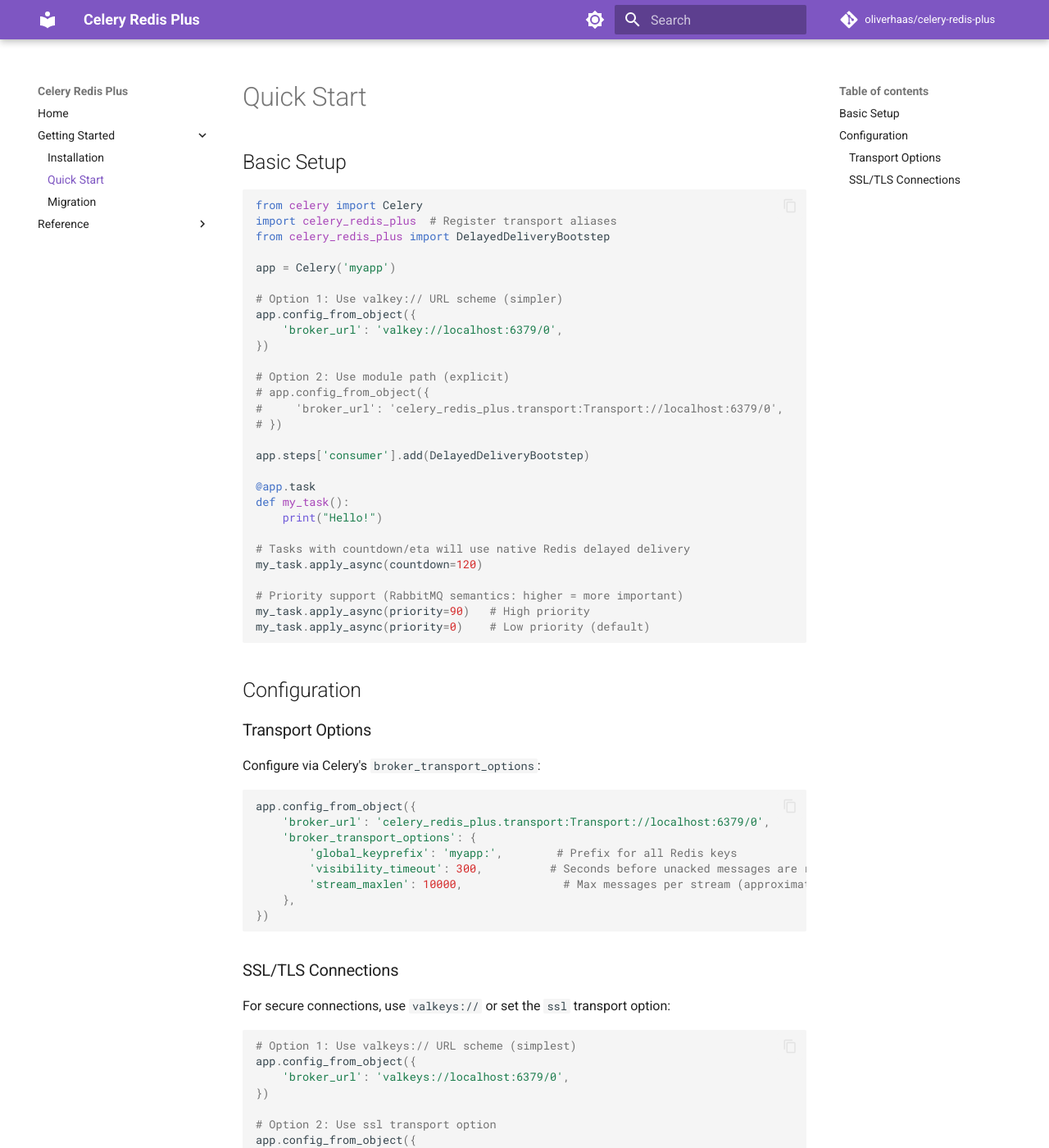
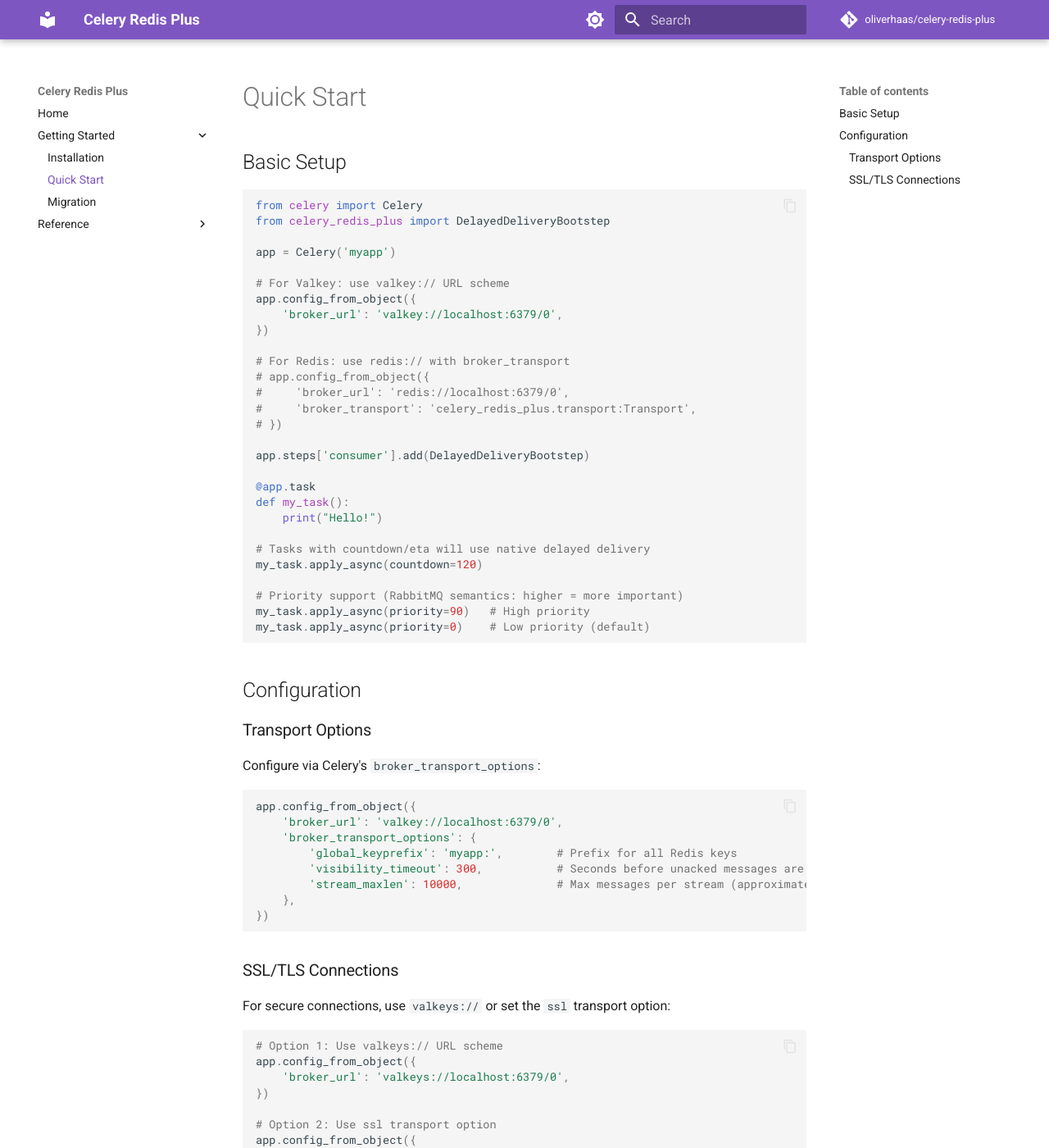
Before and after one commit to oliverhaas/celery-redis-plus, an MkDocs documentation site: the page built from docs/getting-started/quickstart.md, in a window 1280 px wide and 1400 px high. Shown: the whole window at 82% size. Built offline with MkDocs 1.6.1 and Material for MkDocs 9.7.7, drawn with Linux system fonts in a browser that asks for light colours; comment, search, counter and statistics services are not loaded; the version menu is left out.

Commit message:
Simplify transport configuration in docs
- Remove awkward redis+celery-redis-plus URL scheme
- Use valkey:// for Valkey, redis:// + broker_transport for Redis
- Prefer Valkey examples (open source) over Redis

````diff
--- a/docs/getting-started/quickstart.md
+++ b/docs/getting-started/quickstart.md
@@ -4,19 +4,19 @@
 
 ```python
 from celery import Celery
-import celery_redis_plus  # Register transport aliases
 from celery_redis_plus import DelayedDeliveryBootstep
 
 app = Celery('myapp')
 
-# Option 1: Use valkey:// URL scheme (simpler)
+# For Valkey: use valkey:// URL scheme
 app.config_from_object({
     'broker_url': 'valkey://localhost:6379/0',
 })
 
-# Option 2: Use module path (explicit)
+# For Redis: use redis:// with broker_transport
 # app.config_from_object({
-#     'broker_url': 'celery_redis_plus.transport:Transport://localhost:6379/0',
+#     'broker_url': 'redis://localhost:6379/0',
+#     'broker_transport': 'celery_redis_plus.transport:Transport',
 # })
 
 app.steps['consumer'].add(DelayedDeliveryBootstep)
@@ -41,11 +41,11 @@
 
 ```python
 app.config_from_object({
-    'broker_url': 'celery_redis_plus.transport:Transport://localhost:6379/0',
+    'broker_url': 'valkey://localhost:6379/0',
     'broker_transport_options': {
         'global_keyprefix': 'myapp:',        # Prefix for all Redis keys
-        'visibility_timeout': 300,          # Seconds before unacked messages are reclaimed
-        'stream_maxlen': 10000,               # Max messages per stream (approximate)
+        'visibility_timeout': 300,           # Seconds before unacked messages are reclaimed
+        'stream_maxlen': 10000,              # Max messages per stream (approximate)
     },
 })
 ```
@@ -55,7 +55,7 @@
 For secure connections, use `valkeys://` or set the `ssl` transport option:
 
 ```python
-# Option 1: Use valkeys:// URL scheme (simplest)
+# Option 1: Use valkeys:// URL scheme
 app.config_from_object({
     'broker_url': 'valkeys://localhost:6379/0',
 })
--- a/pyproject.toml
+++ b/pyproject.toml
@@ -31,7 +31,6 @@
 Repository = "https://github.com/oliverhaas/celery-redis-plus.git"
 
 [project.entry-points."kombu.transport"]
-"redis+celery-redis-plus" = "celery_redis_plus.transport:Transport"
 valkey = "celery_redis_plus.transport:Transport"
 valkeys = "celery_redis_plus.transport:Transport"
 
````
Also changed, not shown: other parts of docs/getting-started/quickstart.md (+1 -1 lines), CLAUDE.md (+8 -2 lines), docs/reference/api.md (+9 -2 lines).
